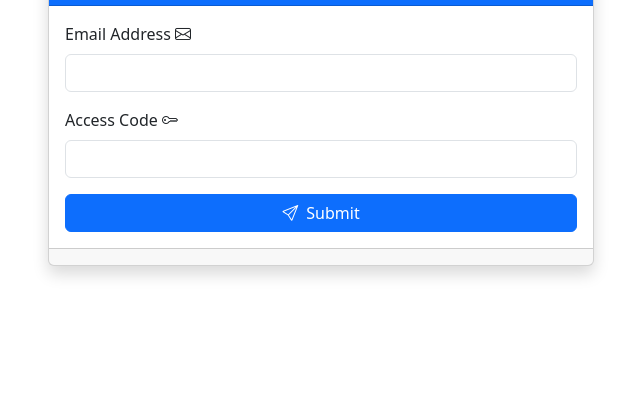
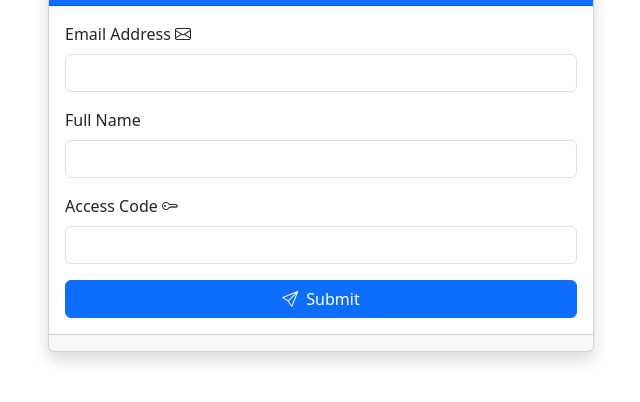
Before and after one commit to ScienceCommunicationLab/publish_badge, a plain HTML site: page public/PYSJ_SP.html in a window 1280 px wide. Shown: the part 156-558 px from the top of the page, without its empty margins (319-959 px from the left). Drawn offline with nearby package versions, Linux system fonts and the light colour scheme.

Commit message:
Update readme

```diff
--- a/public/PYSJ_SP.html
+++ b/public/PYSJ_SP.html
@@ -20,7 +20,7 @@
           <div class="card-header text-center bg-primary text-white">
             <h3>
               <i class="bi bi-award me-2"></i>
-              "Let's Experiment" Completion <br/>Badge Request Form
+              "Let's Experiment" Completion <br />Badge Request Form
             </h3>
             <p class="mb-0 small">Earn your badge today!</p>
           </div>
@@ -38,6 +38,12 @@
                 <input type="email" class="form-control" id="email" name="email" required>
               </div>
 
+              <div class="mb-3">
+                <label for="full_name" class="form-label">
+                  Full Name <i class="bi bi-person-arms-up"></i>
+                </label>
+                <input type="text" class="form-control" id="full_name" name="full_name" required>
+              </div>
 
               <div class="mb-3">
                 <label for="access_code" class="form-label">
```
Also changed, not shown: public/BCLS_SP.html (+6 -0 lines), public/BYRC_SP.html (+6 -0 lines), public/CPECS_SP.html (+6 -0 lines), public/LE_SP.html (+6 -0 lines), public/SEPE_SP.html (+6 -0 lines), public/SYR_SP.html (+6 -0 lines), public/TSP_SP.html (+6 -0 lines), README.md.
